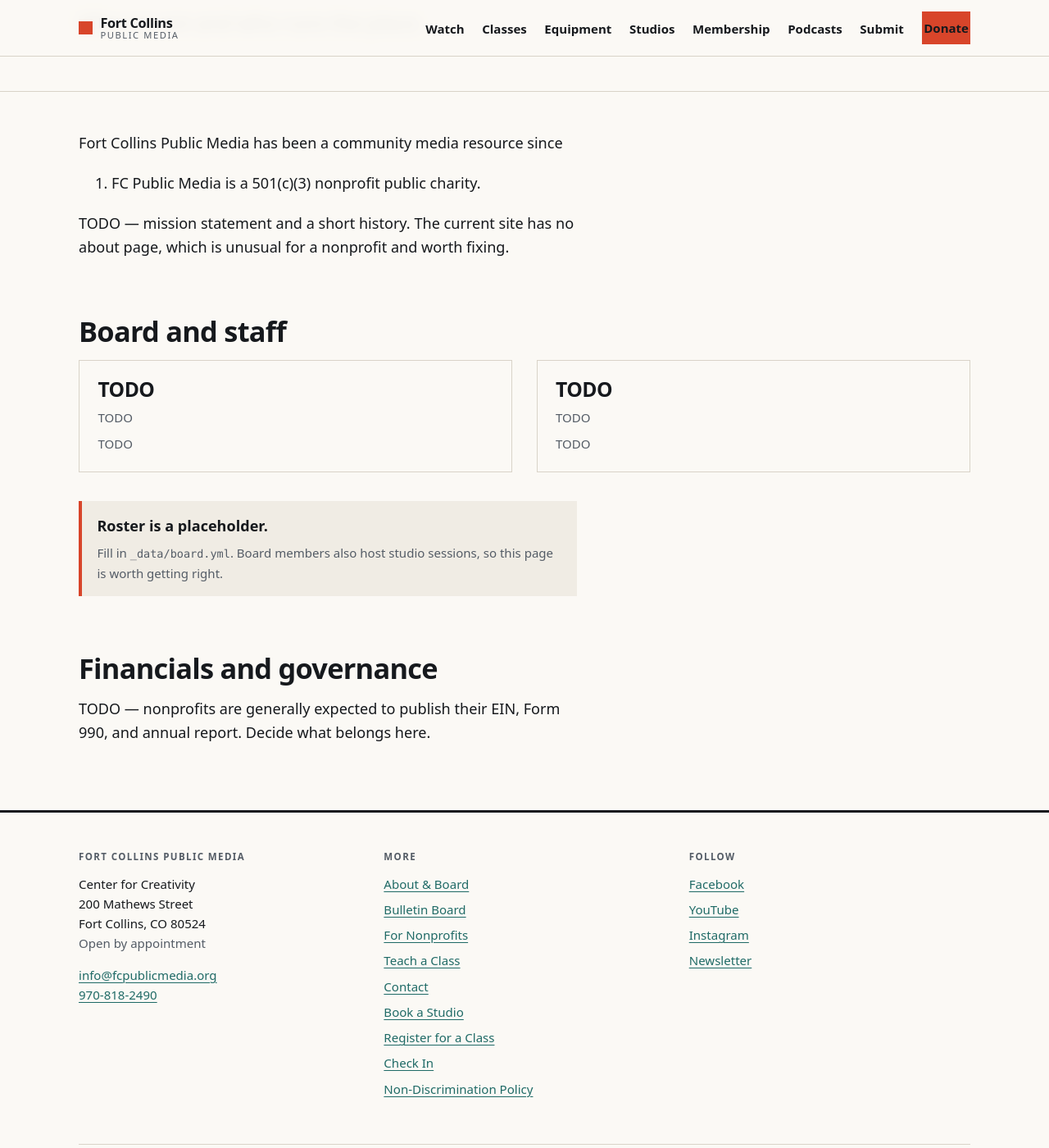
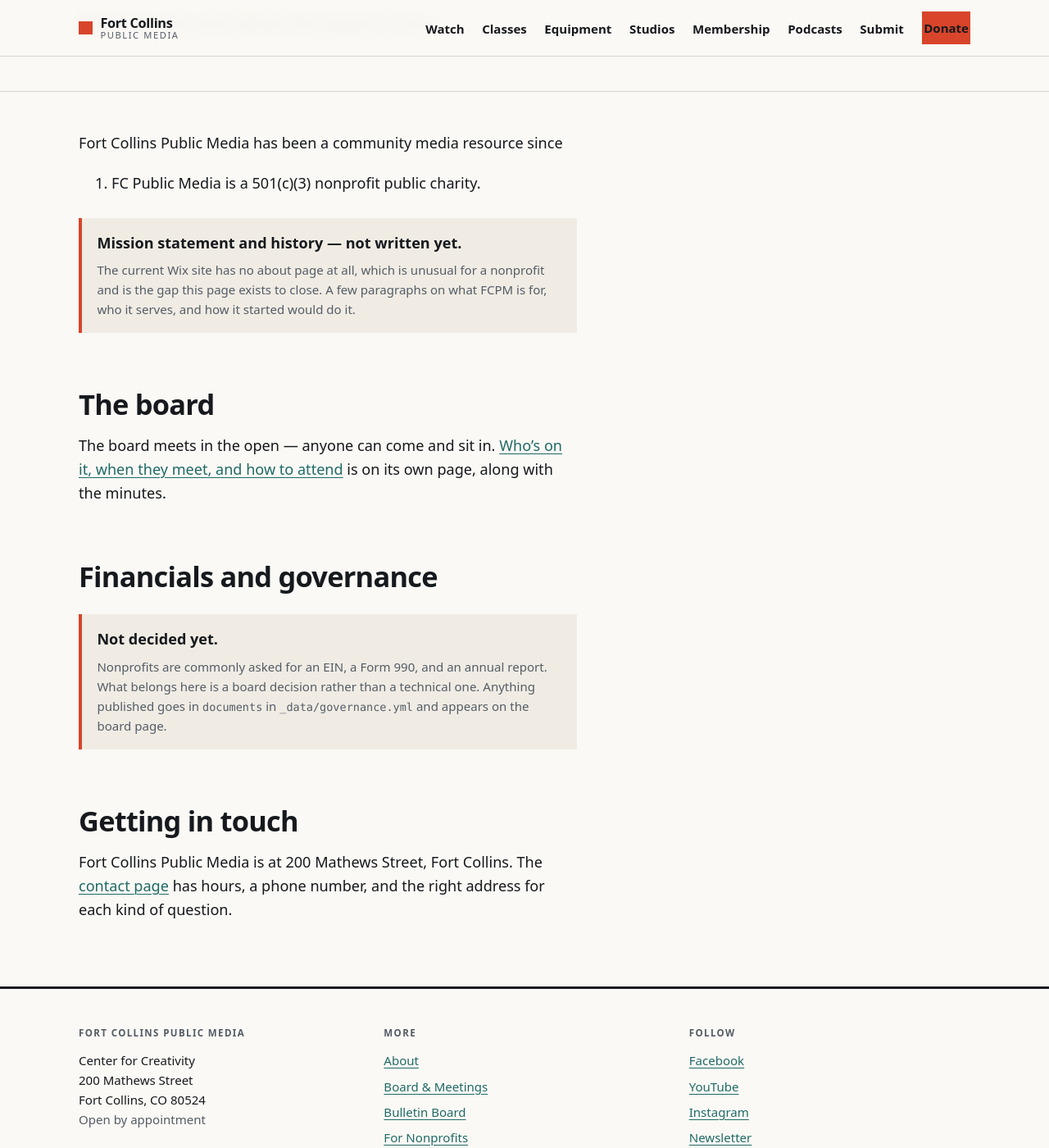
Before and after one commit to FC-Public-Media/fcpublicmedia.org, a Jekyll site: the page built from about.md, in a window 1280 px wide and 1400 px high, scrolled down 200 px. Shown: the whole window at 82% size. Built offline with Jekyll 4.4.1, drawn with Linux system fonts in a browser that asks for light colours.

Commit message:
Give the board a page, and say the meetings are open
The board was a heading on the about page with a placeholder roster under
it. The thing actually worth telling people — that our meetings are open
and they can come to one — was nowhere on the site.

So /board/ leads with the invitation, and everything else on it is
reference material underneath. /about/ keeps the organization and hands
off.

Minutes are treated as available rather than published. That distinction
is the point: linking a folder for anyone curious enough to look is a
different act from putting board decisions on the front page, and the data
file keeps the two apart deliberately. With no folder linked — the shipped
state — the page offers to send them on request, which needs nothing set
up and is a perfectly good answer.

Says plainly that meetings are not recorded. Someone who assumes otherwise
may speak differently in the room, and it explains why the minutes are the
only record there is.

What the page does NOT say is that any of this is required. FCPM is a
501(c)(3), not a public body; Colorado's Open Meetings Law covers state
and local government and does not reach a nonprofit board. Opening the
meetings is a choice, which is both the accurate sentence and the better
one. A test guards against the phrasing drifting into implied statutory
compliance, because that is an easy thing to introduce while editing copy
that sounds civic.

Three states ship empty and all three say so: no schedule, no roster, no
minutes link. An invitation with no date is not an invitation, so the
missing schedule is called out loudly rather than left blank. The roster
is now an empty list rather than three entries reading "TODO", which is
what the live page had been rendering. Sections with no content —
upcoming meetings, documents — are absent rather than present and empty,
since a heading with nothing under it invites the question it was meant
to answer.

```diff
--- a/_data/nav.yml
+++ b/_data/nav.yml
@@ -25,8 +25,10 @@ cta:
   url: /donate/
 
 footer:
-  - title: About & Board
+  - title: About
     url: /about/
+  - title: Board & Meetings
+    url: /board/
   - title: Bulletin Board
     url: /bulletin-board/
   - title: For Nonprofits
--- a/about.md
+++ b/about.md
@@ -1,33 +1,38 @@
 ---
-title: About & Board
-lede: Who we are and who runs the place.
+title: About
+lede: Who we are and what the place is for.
 ---
 
 Fort Collins Public Media has been a community media resource since
 {{ site.data.org.founded }}. {{ site.data.org.legal }}
 
-TODO &mdash; mission statement and a short history. The current site has no
-about page, which is unusual for a nonprofit and worth fixing.
+<p class="transaction transaction-todo">
+  <b>Mission statement and history &mdash; not written yet.</b>
+  <span class="muted">The current Wix site has no about page at all, which is
+  unusual for a nonprofit and is the gap this page exists to close. A few
+  paragraphs on what FCPM is for, who it serves, and how it started would do
+  it.</span>
+</p>
 
-## Board and staff
+## The board
 
-<ul class="grid">
-{% for person in site.data.board %}
-  <li class="card">
-    <h3>{{ person.name }}</h3>
-    <p class="muted">{{ person.role }}</p>
-    <p>{{ person.bio }}</p>
-  </li>
-{% endfor %}
-</ul>
-
-<p class="transaction transaction-todo">
-  <b>Roster is a placeholder.</b>
-  <span class="muted">Fill in <code>_data/board.yml</code>. Board members also
-  host studio sessions, so this page is worth getting right.</span>
-</p>
+The board meets in the open &mdash; anyone can come and sit in.
+<a href="/board/">Who's on it, when they meet, and how to attend</a> is on its
+own page, along with the minutes.
 
 ## Financials and governance
 
-TODO &mdash; nonprofits are generally expected to publish their EIN, Form 990,
-and annual report. Decide what belongs here.
+<p class="transaction transaction-todo">
+  <b>Not decided yet.</b>
+  <span class="muted">Nonprofits are commonly asked for an EIN, a Form 990,
+  and an annual report. What belongs here is a board decision rather than a
+  technical one. Anything published goes in <code>documents</code> in
+  <code>_data/governance.yml</code> and appears on the board page.</span>
+</p>
+
+## Getting in touch
+
+{{ site.data.org.name }} is at {{ site.data.org.address.street }},
+{{ site.data.org.address.city }}. The
+<a href="/contact/">contact page</a> has hours, a phone number, and the right
+address for each kind of question.
```
Also changed, not shown: _data/board.yml (+16 -12 lines), _data/governance.yml (added, +79 -0 lines), board.md (added, +172 -0 lines), tests/board.spec.js (added, +107 -0 lines), tests/pages.js (+1 -0 lines).
